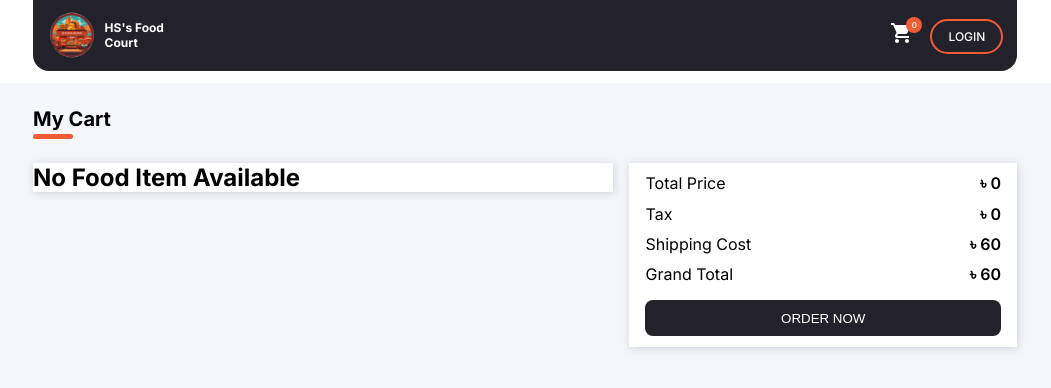
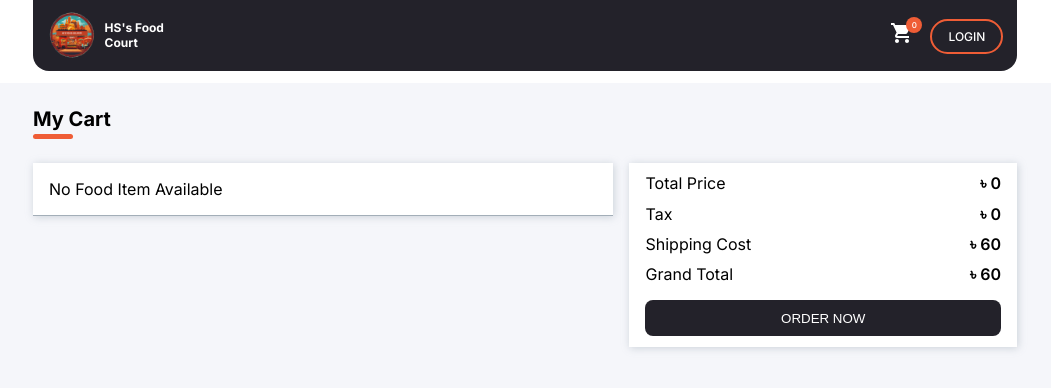
Before and after one commit to hridoysaha969/food-delivery, a Next.js app: page /cart in a window 1280 px wide. Shown: the top 388 px of the page, without its empty margins (115-1166 px from the left). Built offline with nearby package versions, Linux system fonts and the light colour scheme.

Commit message:
version update 0.0.6

```diff
--- a/src/app/cart/page.js
+++ b/src/app/cart/page.js
@@ -31,7 +31,7 @@ function Cart() {
     if (localCart) {
       setCartStorage(localCart);
     }
-  });
+  }, []);
   const handleOrder = () => {
     const isUser = JSON.parse(localStorage.getItem("user"));
     if (isUser) {
@@ -47,9 +47,10 @@ function Cart() {
       <div className="container">
         <h2 className={classes.cart__page_title}>My Cart</h2>
         <div className={classes.cart__wrapper}>
+          {cartStorage && (
             <table className={classes.cart__table}>
               <tbody>
-              {cartStorage && cartStorage?.length > 0 ? (
+                {cartStorage?.length > 0 ? (
                   cartStorage.map((item, ind) => (
                     <tr key={ind}>
                       <td>
@@ -73,10 +74,13 @@ function Cart() {
                     </tr>
                   ))
                 ) : (
-                <h1>No Food Item Available</h1>
+                  <tr>
+                    <td>No Food Item Available</td>
+                  </tr>
                 )}
               </tbody>
             </table>
+          )}
 
           <div className={classes.pricing__wrapper}>
             <div className={classes.total__price_wrap}>
```
Lines whose indentation alone changed are shown as unchanged.
